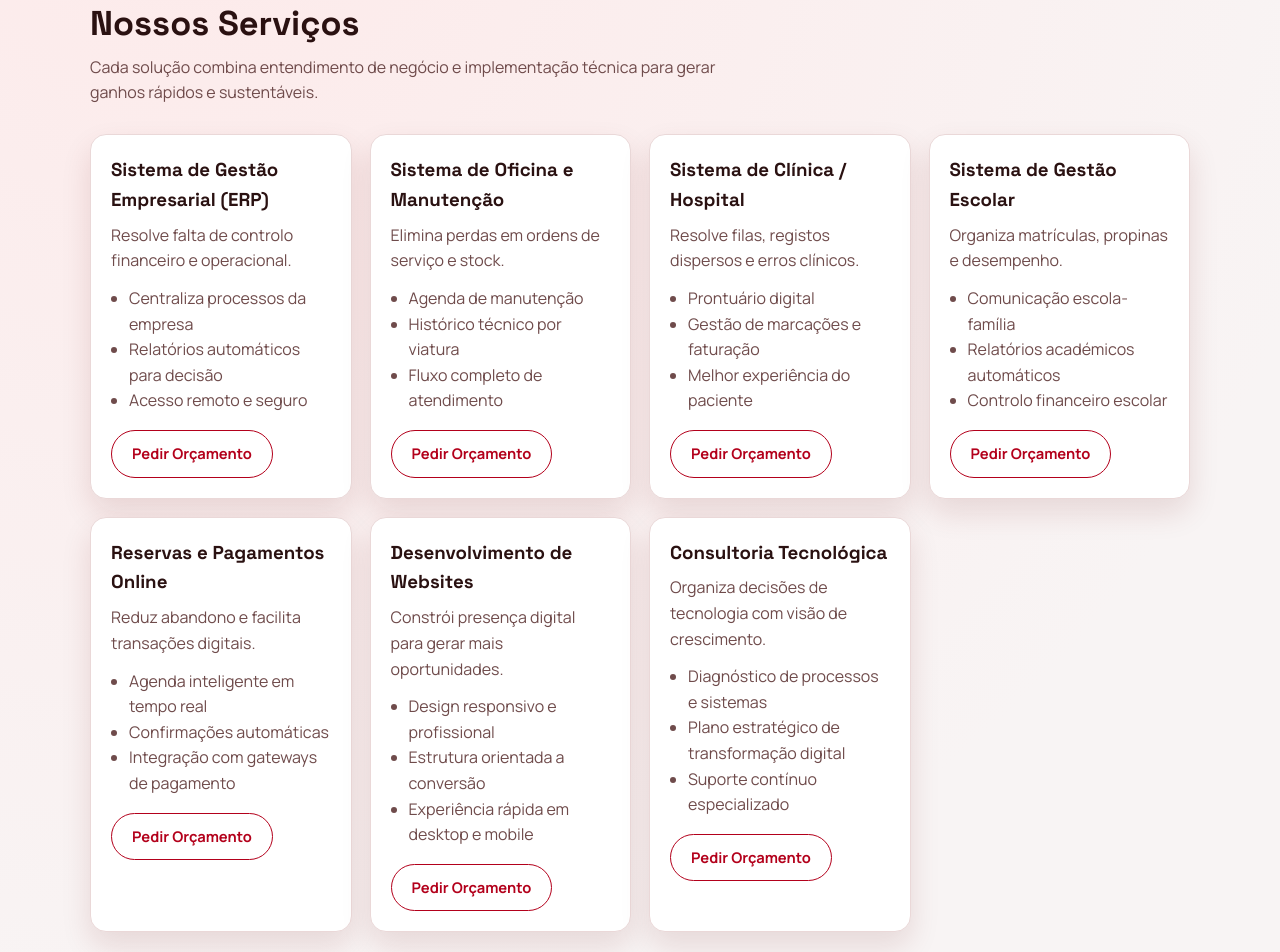
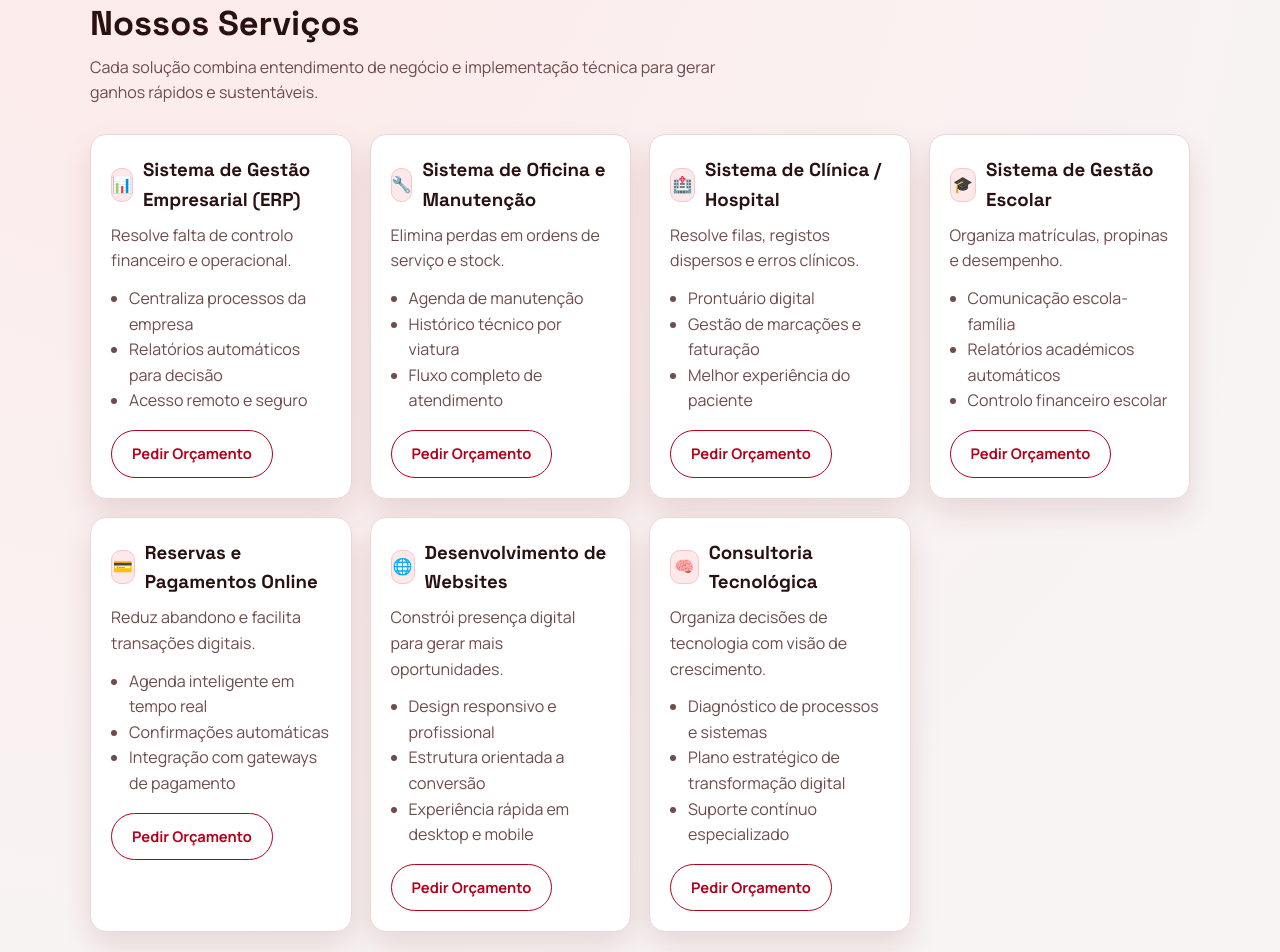
Before and after one commit to MichaelMabombe/cetus-technologies, a plain HTML site: page index.html in a window 1280 px wide. Shown: the part 755-1707 px from the top of the page. Drawn offline with Linux system fonts and the light colour scheme.

Commit message:
icones addicionados

```diff
--- a/index.html
+++ b/index.html
@@ -51,7 +51,7 @@
         <p class="section-intro">Cada solução combina entendimento de negócio e implementação técnica para gerar ganhos rápidos e sustentáveis.</p>
         <div class="grid">
           <article class="card reveal">
-            <h3>Sistema de Gestão Empresarial (ERP)</h3>
+            <h3 class="service-title"><span class="service-icon" aria-hidden="true">📊</span>Sistema de Gestão Empresarial (ERP)</h3>
             <p>Resolve falta de controlo financeiro e operacional.</p>
             <ul>
               <li>Centraliza processos da empresa</li>
@@ -61,7 +61,7 @@
             <a class="btn btn-ghost" href="servicos/erp.html">Pedir Orçamento</a>
           </article>
           <article class="card reveal">
-            <h3>Sistema de Oficina e Manutenção</h3>
+            <h3 class="service-title"><span class="service-icon" aria-hidden="true">🔧</span>Sistema de Oficina e Manutenção</h3>
             <p>Elimina perdas em ordens de serviço e stock.</p>
             <ul>
               <li>Agenda de manutenção</li>
@@ -71,7 +71,7 @@
             <a class="btn btn-ghost" href="servicos/oficina.html">Pedir Orçamento</a>
           </article>
           <article class="card reveal">
-            <h3>Sistema de Clínica / Hospital</h3>
+            <h3 class="service-title"><span class="service-icon" aria-hidden="true">🏥</span>Sistema de Clínica / Hospital</h3>
             <p>Resolve filas, registos dispersos e erros clínicos.</p>
             <ul>
               <li>Prontuário digital</li>
@@ -81,7 +81,7 @@
             <a class="btn btn-ghost" href="servicos/clinica.html">Pedir Orçamento</a>
           </article>
           <article class="card reveal">
-            <h3>Sistema de Gestão Escolar</h3>
+            <h3 class="service-title"><span class="service-icon" aria-hidden="true">🎓</span>Sistema de Gestão Escolar</h3>
             <p>Organiza matrículas, propinas e desempenho.</p>
             <ul>
               <li>Comunicação escola-família</li>
@@ -91,7 +91,7 @@
             <a class="btn btn-ghost" href="servicos/escolar.html">Pedir Orçamento</a>
           </article>
           <article class="card reveal">
-            <h3>Reservas e Pagamentos Online</h3>
+            <h3 class="service-title"><span class="service-icon" aria-hidden="true">💳</span>Reservas e Pagamentos Online</h3>
             <p>Reduz abandono e facilita transações digitais.</p>
             <ul>
               <li>Agenda inteligente em tempo real</li>
@@ -101,7 +101,7 @@
             <a class="btn btn-ghost" href="servicos/reservas.html">Pedir Orçamento</a>
           </article>
           <article class="card reveal">
-            <h3>Desenvolvimento de Websites</h3>
+            <h3 class="service-title"><span class="service-icon" aria-hidden="true">🌐</span>Desenvolvimento de Websites</h3>
             <p>Constrói presença digital para gerar mais oportunidades.</p>
             <ul>
               <li>Design responsivo e profissional</li>
@@ -111,7 +111,7 @@
             <a class="btn btn-ghost" href="servicos/websites.html">Pedir Orçamento</a>
           </article>
           <article class="card reveal">
-            <h3>Consultoria Tecnológica</h3>
+            <h3 class="service-title"><span class="service-icon" aria-hidden="true">🧠</span>Consultoria Tecnológica</h3>
             <p>Organiza decisões de tecnologia com visão de crescimento.</p>
             <ul>
               <li>Diagnóstico de processos e sistemas</li>
--- a/style.css
+++ b/style.css
@@ -201,6 +201,25 @@ h2 {
   font-family: "Space Grotesk", "Segoe UI", sans-serif;
 }
 
+.service-title {
+  display: flex;
+  align-items: center;
+  gap: 10px;
+}
+
+.service-icon {
+  display: inline-flex;
+  align-items: center;
+  justify-content: center;
+  width: 34px;
+  height: 34px;
+  border-radius: 10px;
+  background: #fde8ea;
+  border: 1px solid #f6c6cb;
+  font-size: 1rem;
+  line-height: 1;
+}
+
 .card p {
   color: var(--muted);
   margin-bottom: 12px;
```
